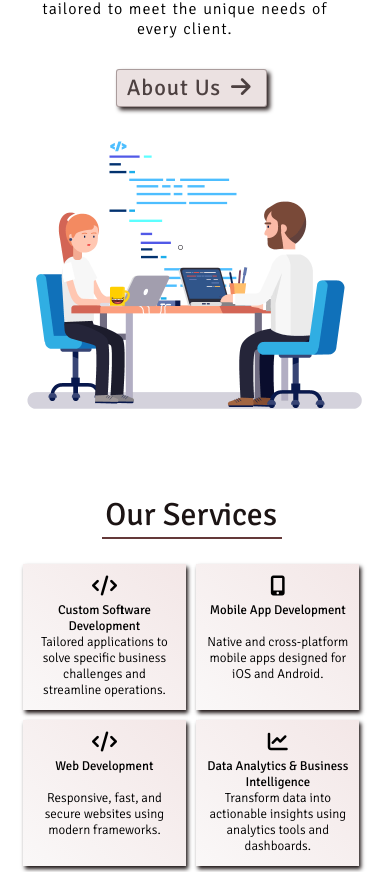
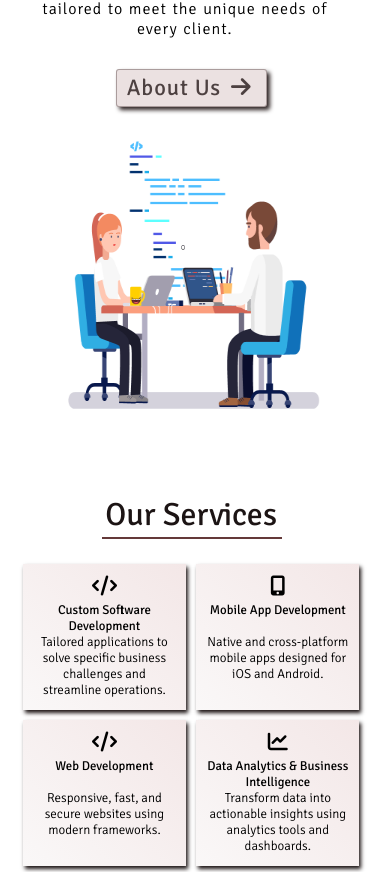
Before and after one commit to sandal-1321/Gen, a React (Vite) app: page / in a window 390 px wide. Shown: the part 3556-4428 px from the top of the page. Built offline with nearby package versions, Linux system fonts and the light colour scheme; a web font is replaced by a local one.

Commit message:
Add files via upload

```diff
--- a/src/static/aboutus.css
+++ b/src/static/aboutus.css
@@ -152,6 +152,13 @@
     text-align: center;
     margin: 20px 0px;
 }
+.aboutus-sec-2{
+    width:100%;
+    overflow: hidden;
+}
+.aboutus-sec-2 img{
+    width: 300px !important;
+}
 
 .aboutus-sec-1 h2 {
     font-weight: 350;
--- a/src/static/blog.css
+++ b/src/static/blog.css
@@ -126,13 +126,14 @@
 }
 .blog-img{
     width: 100%;
+    overflow: hidden;
     margin: 20px 0px;
     display: flex;
     justify-content: center;
     align-items: center;
 }
 .blog-img img{
-    width: 350px;
-    height: 300px;
+    width: 270px;
+    height: 250px;
 }
 }
```
